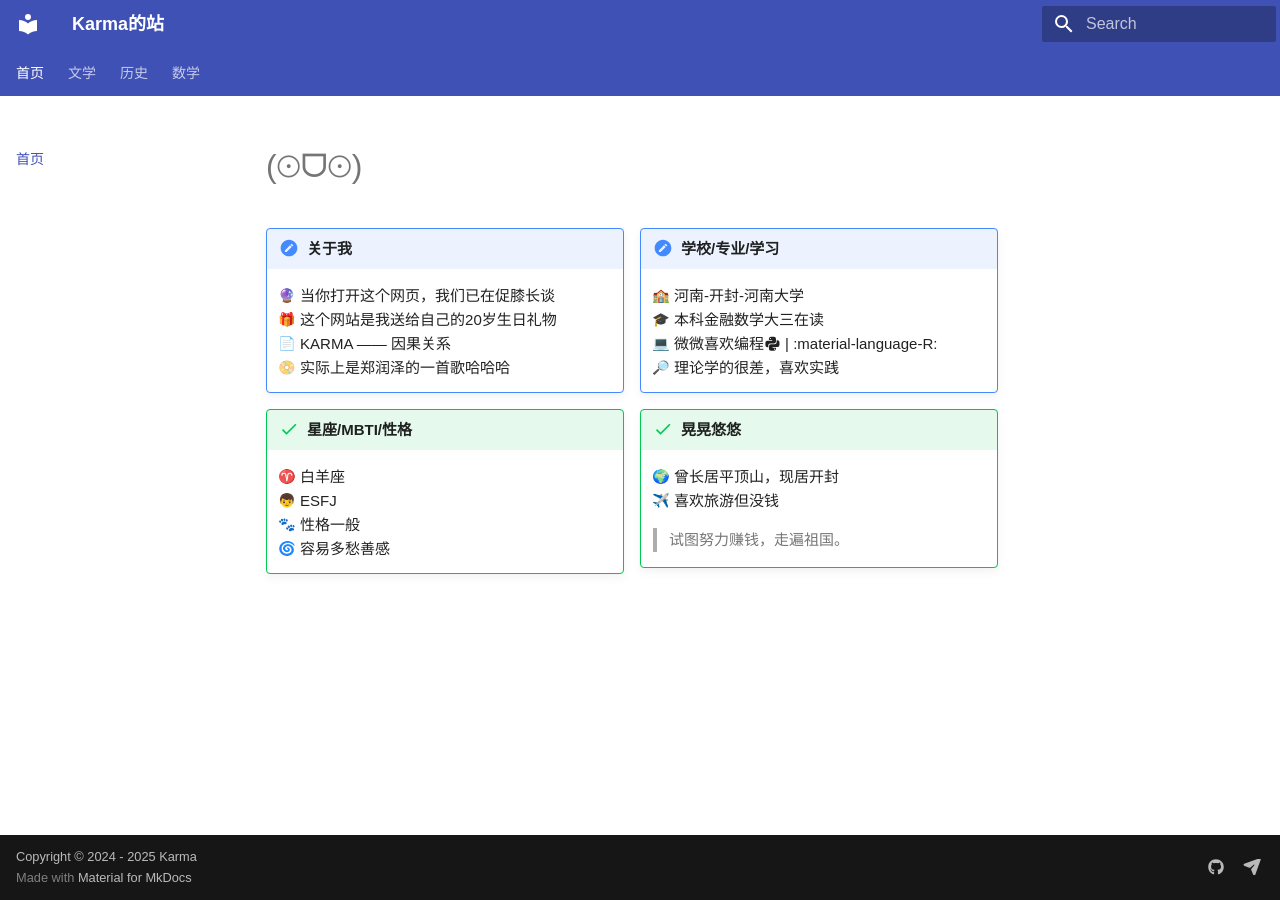
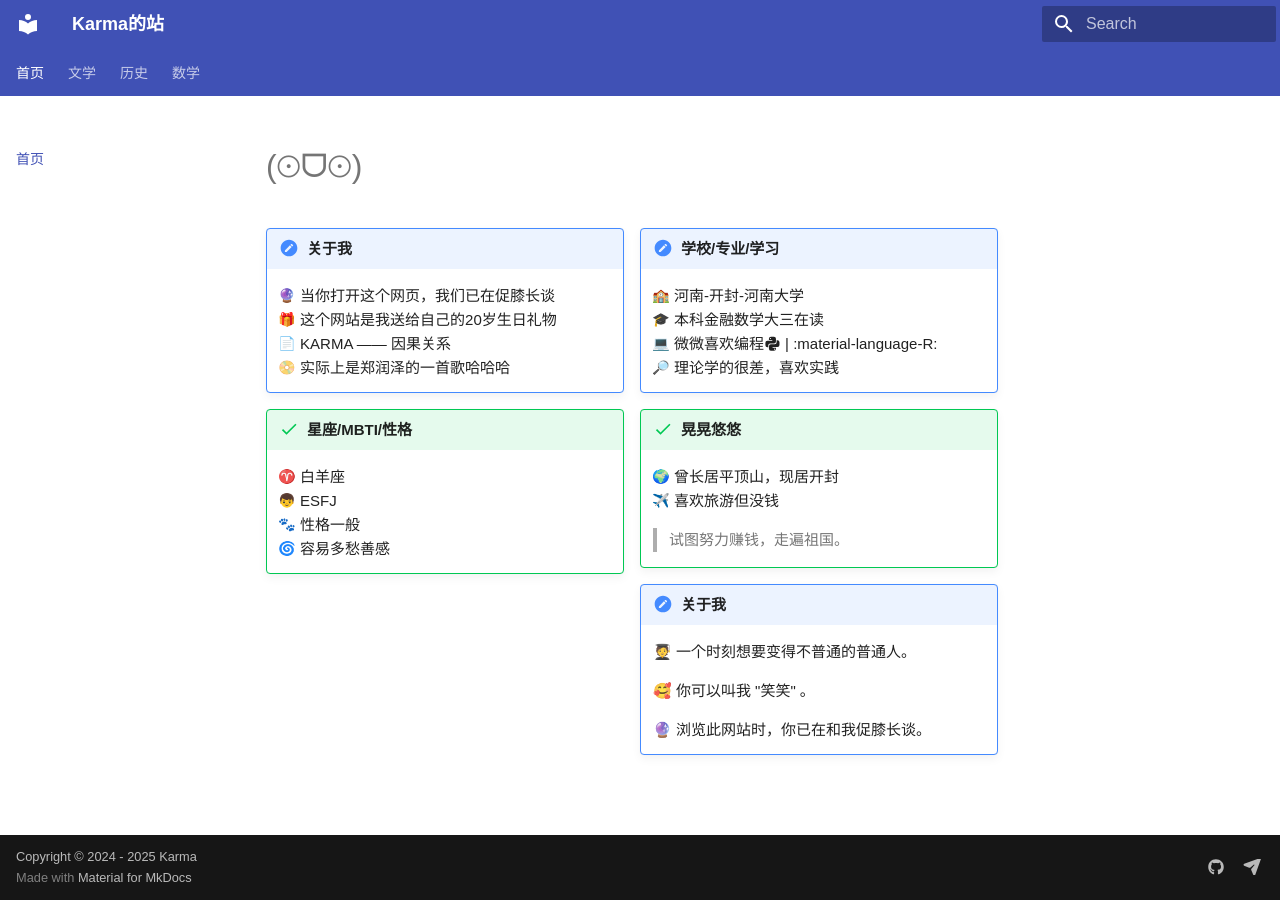
Before and after one commit to Colick-cgc/skills-github-pages, an MkDocs documentation site: the page built from docs/index.md, in a window 1280 px wide. Built offline with MkDocs 1.6.1 and Material for MkDocs 9.7.7, drawn with Linux system fonts in a browser that asks for light colours; emoji names are drawn with the system emoji font; a style sheet for code colours, icons or effects is not loaded.

Commit message:
Update index.md

```diff
--- a/docs/index.md
+++ b/docs/index.md
@@ -25,3 +25,10 @@
     :earth_africa: 曾长居平顶山，现居开封
     :airplane: 喜欢旅游但没钱
     > 试图努力赚钱，走遍祖国。
+
+!!! note inline "关于我"
+    🧑‍🎓 一个时刻想要变得不普通的普通人。
+
+    🥰 你可以叫我 "笑笑" 。
+
+    🔮 浏览此网站时，你已在和我促膝长谈。
```
